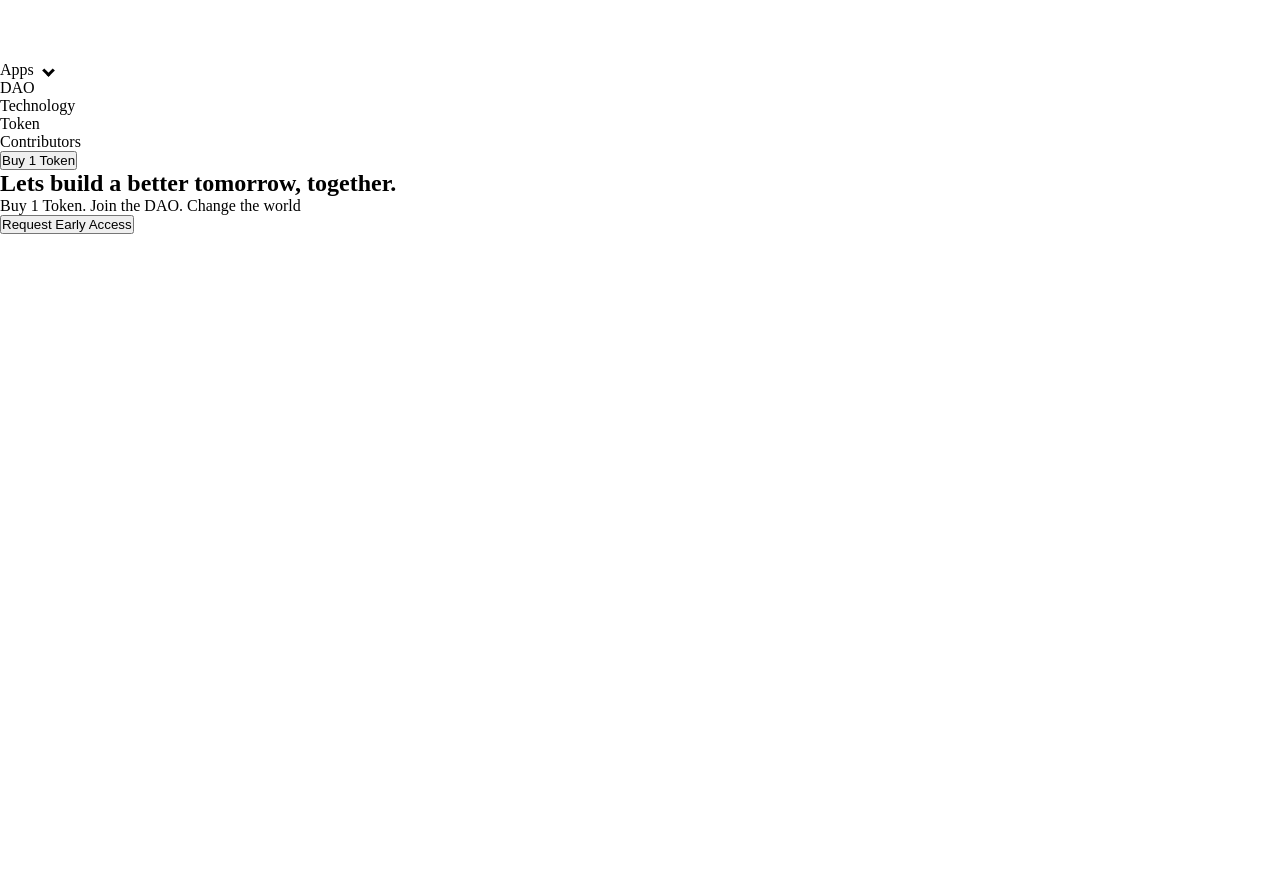
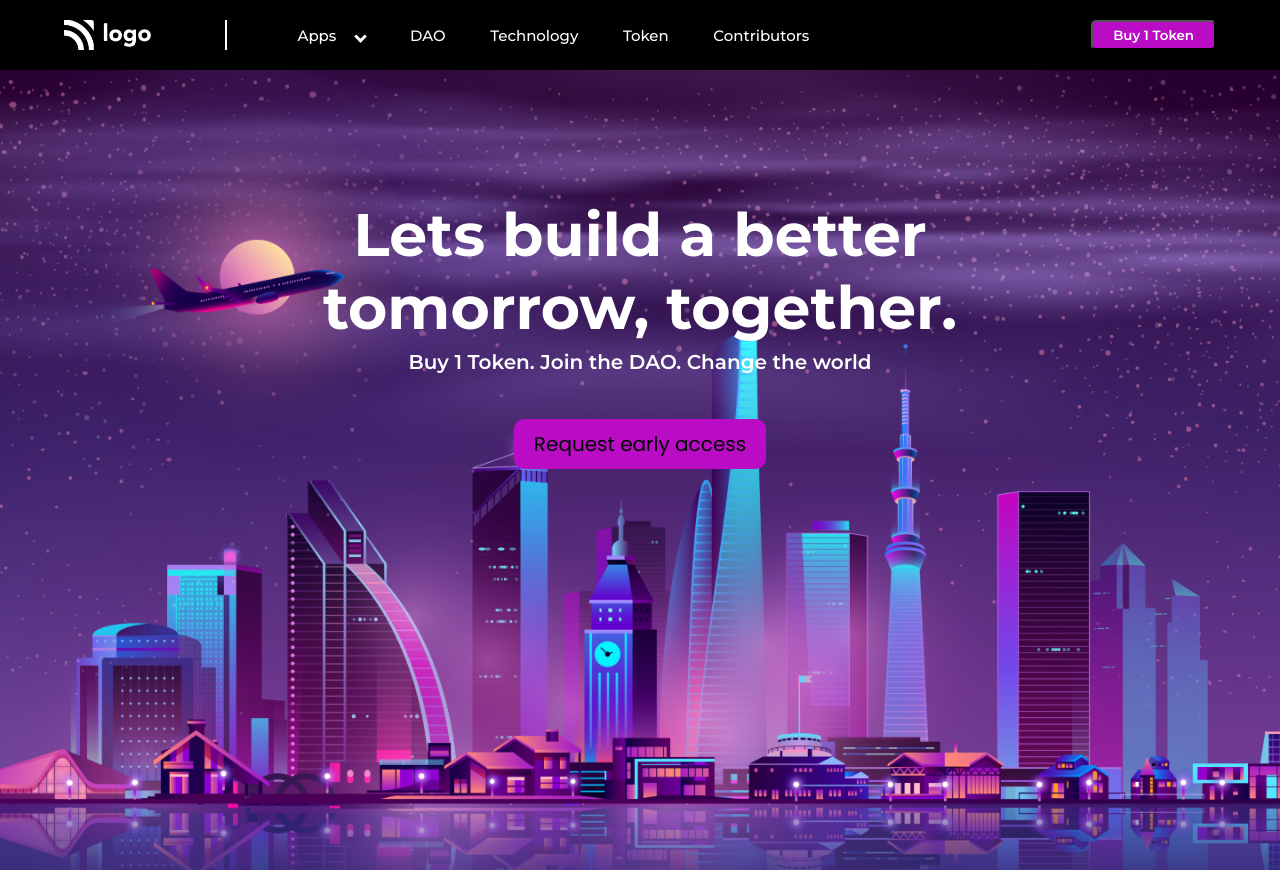
Before and after one commit to omkarg01/HTML-CSS-Project-5, a website: page index.html in a window 1280 px wide. Before the commit the page ends 800 px from the top, so only its background shows below. Drawn offline with Linux system fonts and the light colour scheme.

Commit message:
Project 5 almost done

```diff
--- a/index.html
+++ b/index.html
@@ -1,5 +1,6 @@
 <!DOCTYPE html>
 <html lang="en">
+
 <head>
   <meta charset="UTF-8" />
   <meta http-equiv="X-UA-Compatible" content="IE=edge" />
@@ -7,19 +8,15 @@
   <link rel="stylesheet" href="style.css" />
   <link rel="preconnect" href="https://fonts.googleapis.com" />
   <link rel="preconnect" href="https://fonts.gstatic.com" crossorigin />
-    <link
-      href="https://fonts.googleapis.com/css2?family=Poppins:wght@200;300;400;500;600;700;800&display=swap"
-      rel="stylesheet"
-    />
+  <link href="https://fonts.googleapis.com/css2?family=Poppins:wght@200;300;400;500;600;700;800&display=swap"
+    rel="stylesheet" />
   <link rel="preconnect" href="https://fonts.googleapis.com" />
   <link rel="preconnect" href="https://fonts.gstatic.com" crossorigin />
-    <link
-      href="https://fonts.googleapis.com/css2?family=Montserrat:wght@600;700;800&display=swap"
-      rel="stylesheet"
-    />
-
+  <link href="https://fonts.googleapis.com/css2?family=Montserrat:wght@100;200;300;400;500;600;700;800&display=swap"
+    rel="stylesheet" />
   <title>Document</title>
 </head>
+
 <body>
   <div class="container">
     <section aria-label="navbar">
@@ -54,4 +51,5 @@
     </section>
   </div>
 </body>
+
 </html>
--- a/style.css
+++ b/style.css
@@ -1,13 +1,149 @@
-*{
+* {
     margin: 0;
     padding: 0;
 }
+
+ul {
+    list-style: none;
+}
+
+.container {
+    position: relative;
+    height: 100vh;
+    width: 100vw;
+}
+
+.navbar {
+    background-color: black;
+    font-family: "Montserrat";
+    color: white;
+    font-size: 15px;
+    font-weight: 500;
+    height: 70px;
+    /* float: left; */
+    position: relative;
+}
+
+/* Navbar */
+/* .navbar div:nth-child(1),
+.line,
+.grow-list,
+.navbar div:nth-child(4) {
+    display: inline-block;
+    padding: auto 0px;
+    margin: auto 0px;
+} */
+.navbar div:nth-child(1) {
+    /* margin: 10px */
+    /* position: absolute; */
+    height: 100%;
+    /* width: 15%; */
+    display: inline-flex;
+    justify-content: center;
+    align-items: center;
+    margin-left: 5%;
+}
+
+.logo {
+    height: 30px;
+    /* display: inline-block; */
+    /* padding: 10px 0; */
+}
+
+.line {
+    display: inline-block;
+    margin: 0px 70px;
+    background-color: #fff;
+    height: 30px;
+    width: 2px;
+}
+
+.grow-list {
+    position: absolute;
+    display: inline-flex;
+    height: 100%;
+    width: 40%;
+}
+
+.list {
+    display: flex;
+    align-items: center;
+    justify-content: space-between;
+    width: 100%;
+}
+
 .arrow {
-    border: solid black;
+    border: solid white;
     border-width: 0 3px 3px 0;
     display: inline-block;
     padding: 3px;
     transform: rotate(45deg);
+    margin: 0px 0px 0px 20px;
+}
+
+.navbar div:nth-child(4) {
+    position: absolute;
+    /* display: inline-flex; */
+    display: flex;
+    height: 100%;
+    right: 5%;
+    align-items: center;
+    top: 0;
+}
+
+.button-small {
+    height: 30px;
+    align-items: center;
+    background-color: #BA0CC5;
+    color: white;
+    font-family: Montserrat;
+    font-weight: 600;
+    padding: 5px 20px;
+    border-radius: 5px;
+}
+
+/* Hero */
+.hero {
+    color: white;
+    /* background-color: #BA0CC5; */
     display: inline-block;
-    margin: 0px 10px;
+    width: 50%;
+    margin-top: 10%;
 }
+
+.container section:nth-child(2) {
+    background-image: url(./assets/bg.png);
+    background-size: cover;
+    background-repeat: no-repeat;
+    /* background-position: center center; */
+    position: absolute;
+    width: 100%;
+    height: 100%;
+    text-align: center;
+    font-family: Montserrat;
+}
+
+.hero-heading {
+    font-size: 60px;
+}
+
+.hero-description {
+    font-weight: 600;
+    font-size: 20px;
+    margin-bottom: 7%;
+    margin-top: 1%;
+}
+
+.button-large::first-letter{
+    text-transform: uppercase;
+}
+
+.button-large{
+    border: 0px;
+    text-transform: lowercase;
+    padding: 10px 20px;
+    border-radius: 10px;
+    font-family: Poppins;
+    font-size: 20px;
+    background-color: #BA0CC5;
+}
```
Lines whose indentation alone changed are shown as unchanged.
